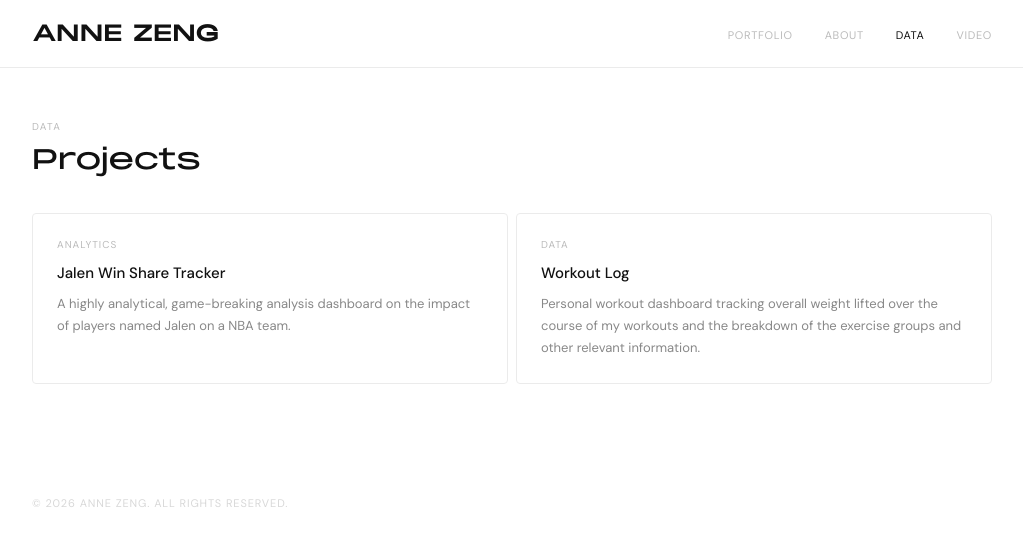
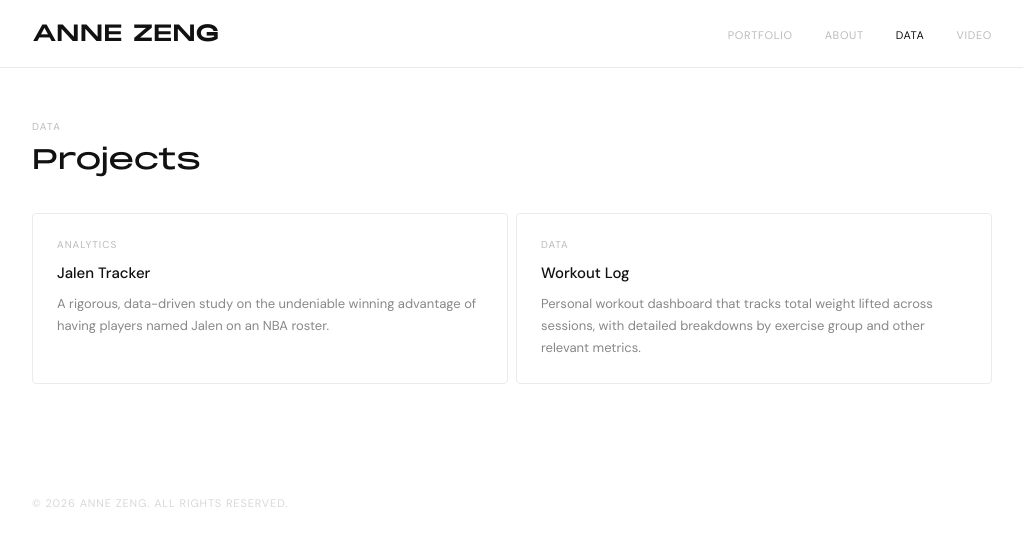
Before and after one commit to annezeng9-bot/nextjs-portfolio, a Next.js app: page /data in a window 1280 px wide. Shown: the top 546 px of the page, without its empty margins (128-1151 px from the left). Built offline with nearby package versions, Linux system fonts and the light colour scheme.

Commit message:
update data descriptions

```diff
--- a/app/data/page.tsx
+++ b/app/data/page.tsx
@@ -5,14 +5,14 @@ export const metadata = { title: 'Anne Zeng' };
 const projects = [
   {
     tag: 'Analytics',
-    title: 'Jalen Win Share Tracker',
-    description: 'A highly analytical, game-breaking analysis dashboard on the impact of players named Jalen on a NBA team.',
+    title: 'Jalen Tracker',
+    description: 'A rigorous, data-driven study on the undeniable winning advantage of having players named Jalen on an NBA roster.',
     url: '/data/jalen',
   },
   {
     tag: 'Data',
     title: 'Workout Log',
-    description: 'Personal workout dashboard tracking overall weight lifted over the course of my workouts and the breakdown of the exercise groups and other relevant information.',
+    description: 'Personal workout dashboard that tracks total weight lifted across sessions, with detailed breakdowns by exercise group and other relevant metrics.',
     url: '/data/workout',
   },
 ];
```
